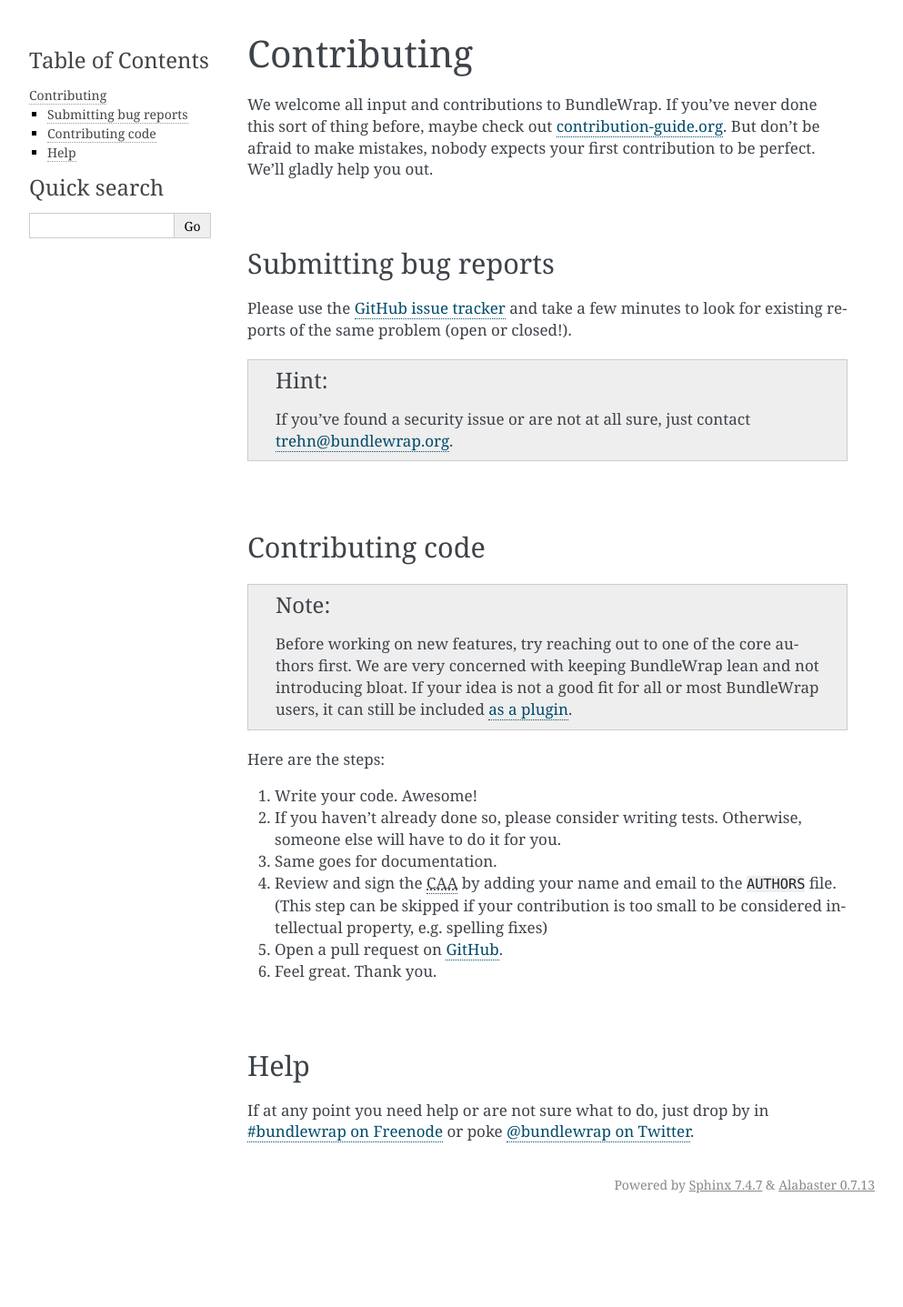
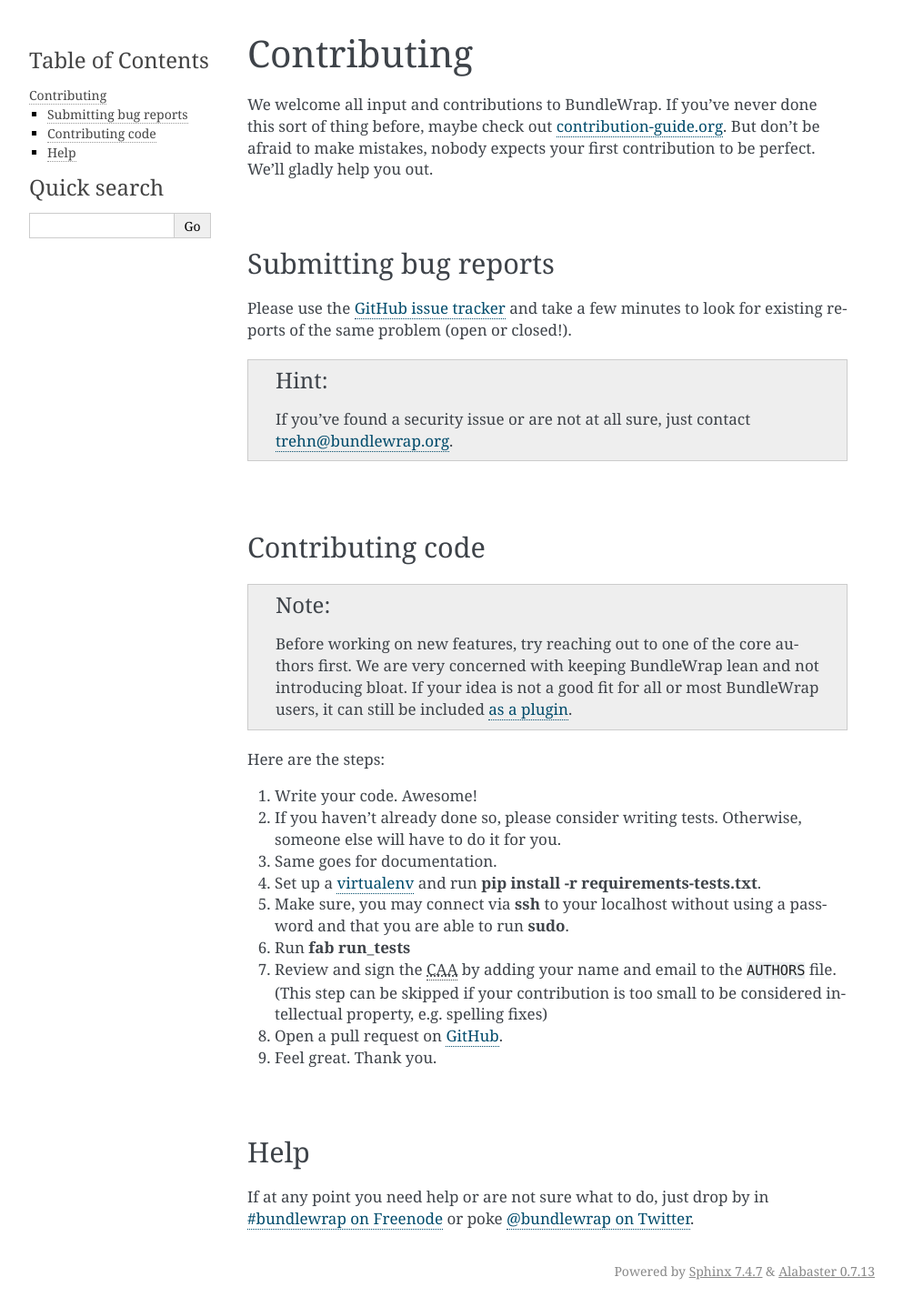
Before and after one commit to bundlewrap/bundlewrap, a Sphinx documentation site: the page built from doc/dev_contrib.rst, in a window 1280 px wide. Shown: the whole page at 91% size, without its empty margins (148-1141 px from the left). Built offline with Sphinx 7.4.7, drawn with Linux system fonts in a browser that asks for light colours; before the commit the page ends 1342 px from its top, so only the background shows below that.

Commit message:
Explain how to run tests.
Explain the preconditions for running tests, i.e. `pip install` requirements and enable sshing to localhost.

```diff
--- a/doc/dev_contrib.rst
+++ b/doc/dev_contrib.rst
@@ -31,9 +31,12 @@
 1. Write your code. Awesome!
 2. If you haven't already done so, please consider writing tests. Otherwise, someone else will have to do it for you.
 3. Same goes for documentation.
-4. Review and sign the :abbr:`CAA (Copyright Assignment Agreement)` by adding your name and email to the :file:`AUTHORS` file. (This step can be skipped if your contribution is too small to be considered intellectual property, e.g. spelling fixes)
-5. Open a pull request on `GitHub <https://github.com/bundlewrap/bundlewrap>`_.
-6. Feel great. Thank you.
+4. Set up a `virtualenv <http://virtualenv.readthedocs.org/en/latest/>`_ and run :command:`pip install -r requirements-tests.txt`.
+5. Make sure, you may connect via :command:`ssh` to your localhost without using a password and that you are able to run :command:`sudo`.
+6. Run :command:`fab run_tests`
+7. Review and sign the :abbr:`CAA (Copyright Assignment Agreement)` by adding your name and email to the :file:`AUTHORS` file. (This step can be skipped if your contribution is too small to be considered intellectual property, e.g. spelling fixes)
+8. Open a pull request on `GitHub <https://github.com/bundlewrap/bundlewrap>`_.
+9. Feel great. Thank you.
 
 |
 
```
